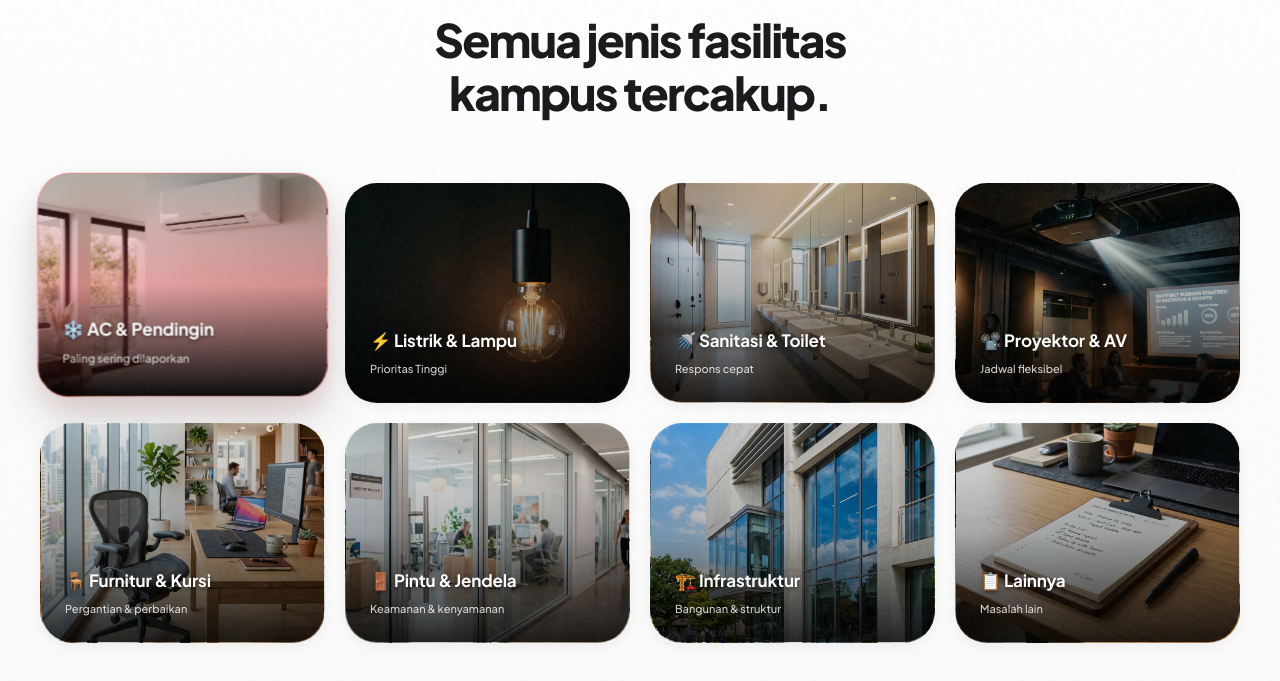
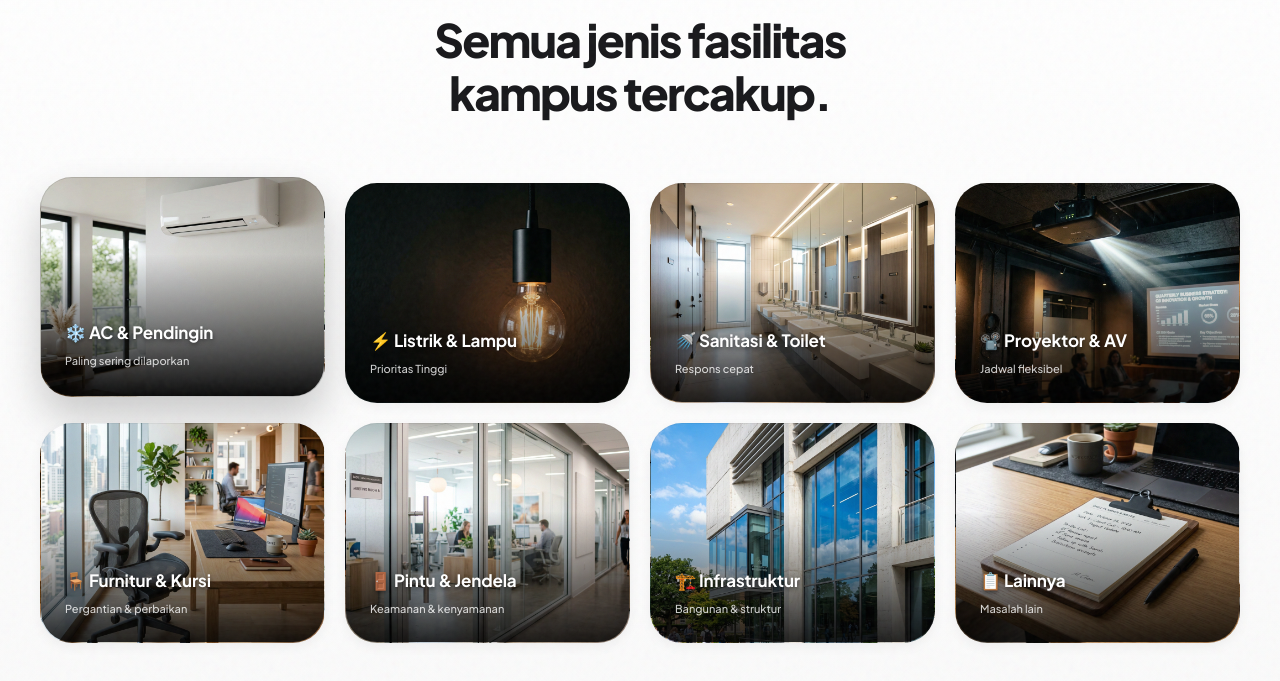
Before and after one commit to bagusa13/laporinajayu-web, a plain HTML site: page index.html in a window 1280 px wide. In both pictures the pointer is over the button 182 px from the left and 2002 px from the top of the page. Shown: the part 1709-2390 px from the top of the page. Drawn offline with Linux system fonts and the light colour scheme; no server answers.

Commit message:
UI: Remove heavy red overlay and excessive scale on category cards hover state

```diff
--- a/styles.css
+++ b/styles.css
@@ -464,9 +464,9 @@ button { font-family: var(--font-primary); outline: none; }
   transform-style: preserve-3d;
 }
 .category-card-img:hover {
-  transform: translateY(-8px) scale(1.02);
-  box-shadow: 0 24px 48px rgba(0,0,0,0.15), 0 12px 24px rgba(229,62,62,0.1);
-  border-color: rgba(229,62,62,0.4);
+  transform: translateY(-6px);
+  box-shadow: 0 20px 40px rgba(0,0,0,0.2);
+  border-color: rgba(0,0,0,0.1);
 }
 .category-card-img:focus-visible {
   outline: 2px solid var(--red-500);
@@ -475,22 +475,21 @@ button { font-family: var(--font-primary); outline: none; }
 .category-img-overlay {
   position: absolute;
   inset: 0;
-  background: linear-gradient(to top, rgba(0,0,0,0.85) 0%, rgba(0,0,0,0.3) 50%, rgba(0,0,0,0.1) 100%);
+  background: linear-gradient(to top, rgba(0,0,0,0.85) 0%, rgba(0,0,0,0) 60%);
   transition: background var(--t-normal), opacity var(--t-normal);
   z-index: 1;
 }
 .category-card-img:hover .category-img-overlay {
-  background: linear-gradient(to top, rgba(0,0,0,0.95) 0%, rgba(229,62,62,0.4) 50%, rgba(0,0,0,0.1) 100%);
+  background: linear-gradient(to top, rgba(0,0,0,0.95) 0%, rgba(0,0,0,0) 65%);
 }
 .category-img-content {
   position: relative;
   z-index: 2;
   width: 100%;
   transition: transform var(--t-spring);
-  transform: translateZ(20px);
 }
 .category-card-img:hover .category-img-content {
-  transform: translateZ(30px) translateY(-4px);
+  transform: translateY(-2px);
 }
 .category-name-img {
   color: white;
```
